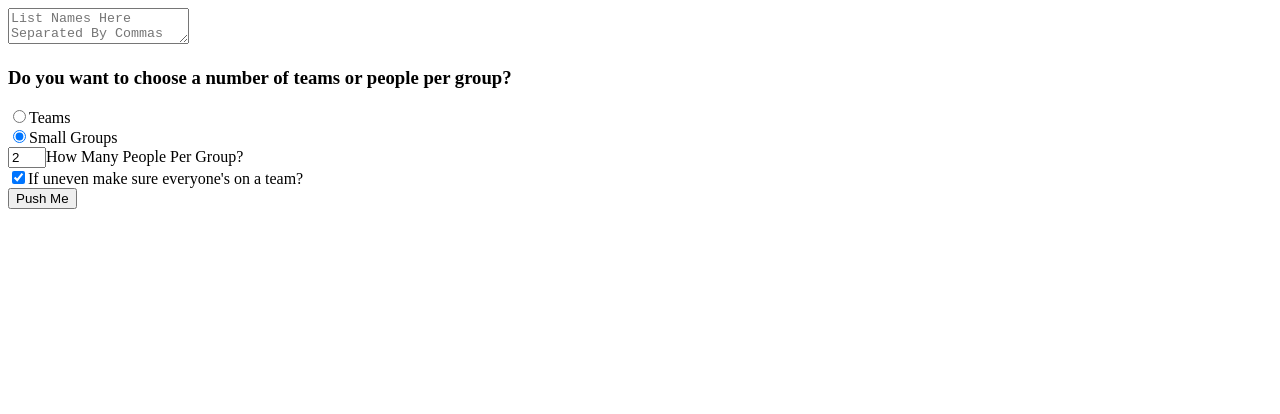
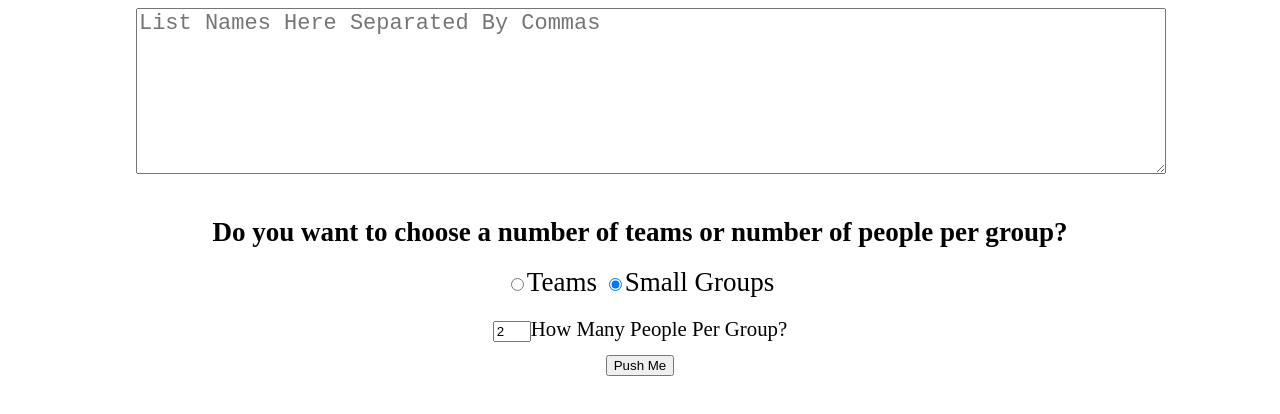
Before and after one commit to tzits/selector, a website: page index.html in a window 1280 px wide. Drawn offline with nearby package versions, Linux system fonts and the light colour scheme; some packages are replaced by stand-ins of ours.

Commit message:
made index more bearable to look at

```diff
--- a/index.html
+++ b/index.html
@@ -17,17 +17,39 @@
 </head>
 <body>
 	<style type="text/css">
+
+	.main {
+		font-size: 1.3em;
+		text-align: center;
+	}
 	#no {
 		width:30px;
+		margin-bottom: .7em;
+	}
+	#area {
+		width: 80vw;
+	    height: 20vh;
+	    margin-right: 10vw;
+	    margin-left: 10vw;
+	    font-size: 1.3em;
+	    margin-bottom: .7em;
+	}
+	#heading {
+		margin-bottom: .7em;
+		text-align: center;
+		font-size: 1.3em;
+	}
+	#choice {
+		margin-bottom: .7em;
+		text-align: center;
+		font-size: 1.3em
 	}
 </style>
-	<div ng-controller="ListController as listCtrl">
-		<textarea ng-model=listCtrl.array placeholder="List Names Here Separated By Commas">{{listCtrl.array}}</textarea><br>
-		<h3>Do you want to choose a number of teams or people per group?</h3>
-		<input type="radio" ng-model=listCtrl.listType ng-change="setValue()" ng-model="listCtrl.value" value="teams">Teams<br>
-		<input type="radio" ng-model=listCtrl.listType ng-change="setValue()" ng-model="listCtrl.value" value="pairs">Small Groups<br>
+	<div class="main" ng-controller="ListController as listCtrl">
+		<textarea id="area" ng-model=listCtrl.array placeholder="List Names Here Separated By Commas">{{listCtrl.array}}</textarea><br>
+		<h2 id="heading">Do you want to choose a number of teams or number of people per group?</h3>
+		<div id="choice"><input type="radio" ng-model=listCtrl.listType ng-change="setValue()" ng-model="listCtrl.value" value="teams">Teams   <input type="radio" ng-model=listCtrl.listType ng-change="setValue()" ng-model="listCtrl.value" value="groups">Small Groups</div>
 		<input type="number" name="input" id="no" ng-model=listCtrl.num>{{listCtrl.text}}<br>
-		<input type="checkbox" ng-model="listCtrl.include">If uneven make sure everyone's on a team?<br>
 
 		<button ng-click='generate()'>Push Me</button>
 		<span>{{listCtrl.finalArray}}</span>
--- a/scripts.js
+++ b/scripts.js
@@ -12,14 +12,10 @@ function ListController($scope) {
 	vm.num = 2;
 	vm.listType;
 	vm.finalArray = "";
-	vm.listType = "pairs";
-
-	$scope.pushed = function() {
-		alert(vm.num)
-	}
+	vm.listType = "groups";
 
 	$scope.setValue = function() {
-		if (vm.listType == "pairs") {
+		if (vm.listType == "groups") {
 			vm.text = "How Many People Per Group?"
 		} else {
 			vm.text = "How Many Teams Should There Be?"
@@ -29,8 +25,8 @@ function ListController($scope) {
 	$scope.generate = function() {
 		var myArray = vm.array.split(",")
 		console.log(myArray)
-		if (vm.listType == "pairs") {
-			console.log('pairs and ' + vm.num)
+		if (vm.listType == "groups") {
+			console.log('groups and ' + vm.num)
 			var myRealArray = []
 			while (myArray.length > 1) {
 				var x = 0
@@ -56,7 +52,7 @@ function ListController($scope) {
 				}
 			}
 			console.log(myRealArray)
-			//looks terrible
+
 			var stringy = ""
 			for (i=0; i < myRealArray.length -1 ; i++ ) {
 				stringy += myRealArray[i] + " vs "
@@ -92,11 +88,7 @@ function ListController($scope) {
 			console.log(teams)
 
 		}
-		// if (vm.value == "pairs") {
 
-		// 	}
-		// console.log(name)
-		// }
 	}
 
 
```
